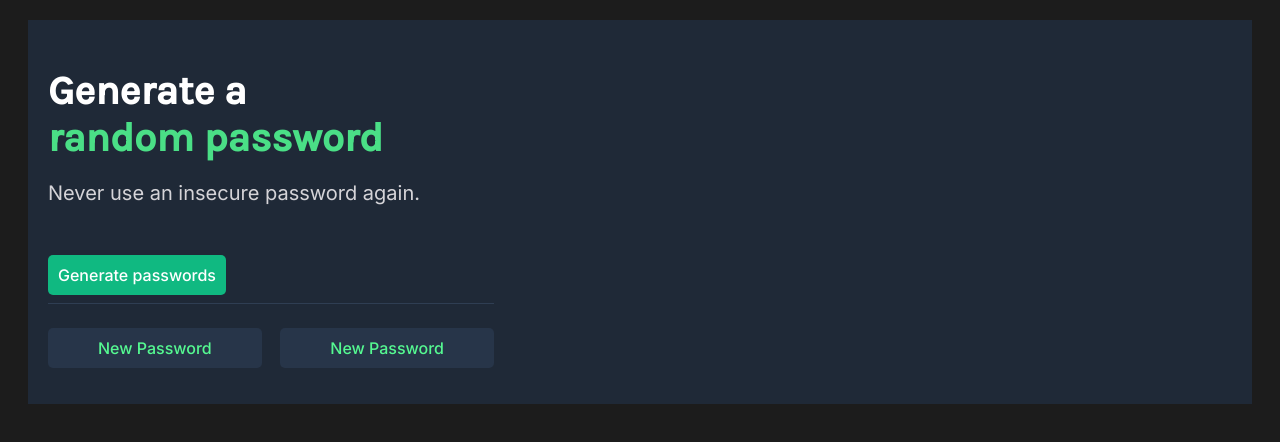
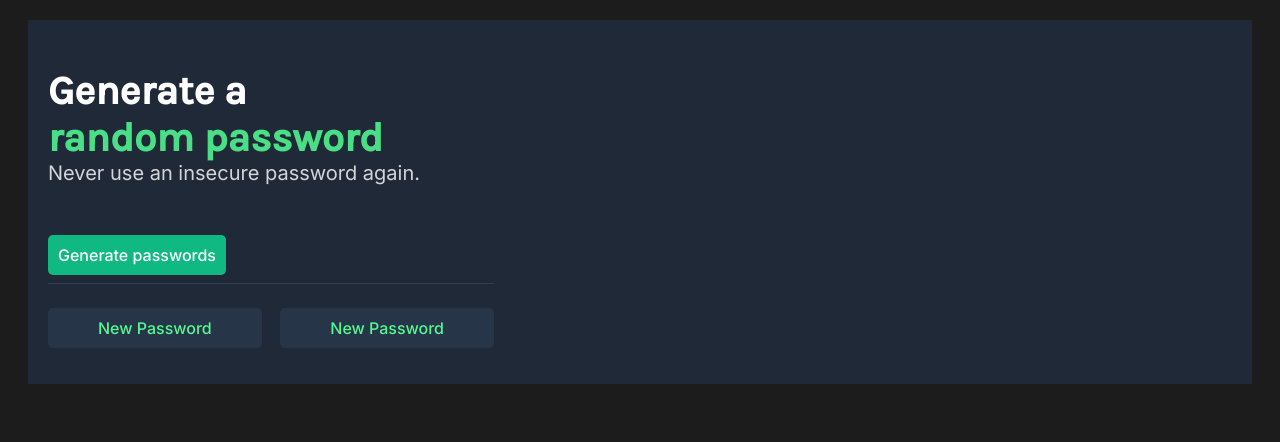
Before and after one commit to srihith-singam/password-generator, a website built with Vite: page index.html in a window 1280 px wide. Built offline with nearby package versions, Linux system fonts and the light colour scheme.

Commit message:
Update index.css

```diff
--- a/index.css
+++ b/index.css
@@ -38,6 +38,7 @@ h1 {
     font-size: 20px;
     color: #D5D4D8;
     margin-bottom: 50px;
+    margin-top: 0px
 }
 #generate-b {
     font-family: Inter, sans-serif;
```
